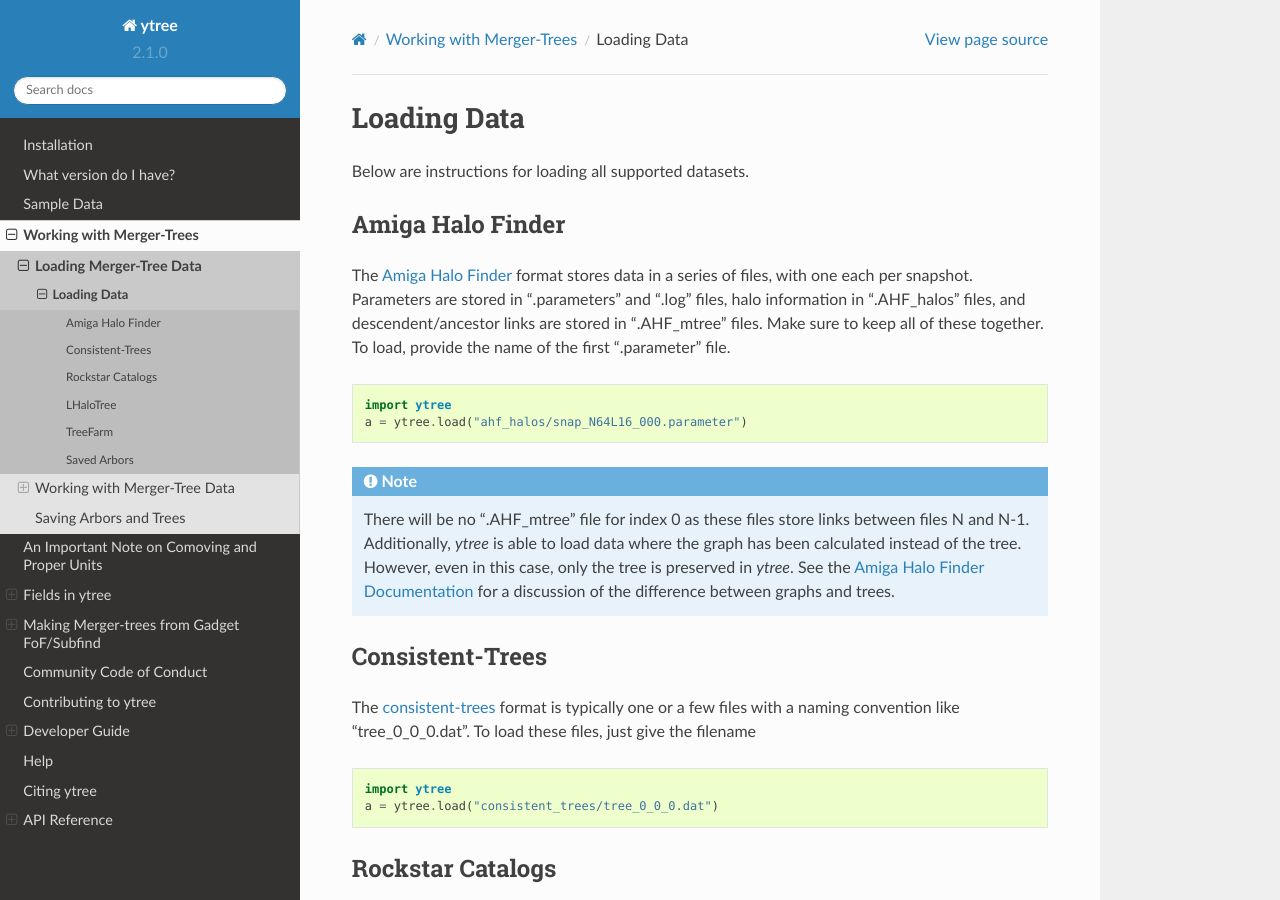
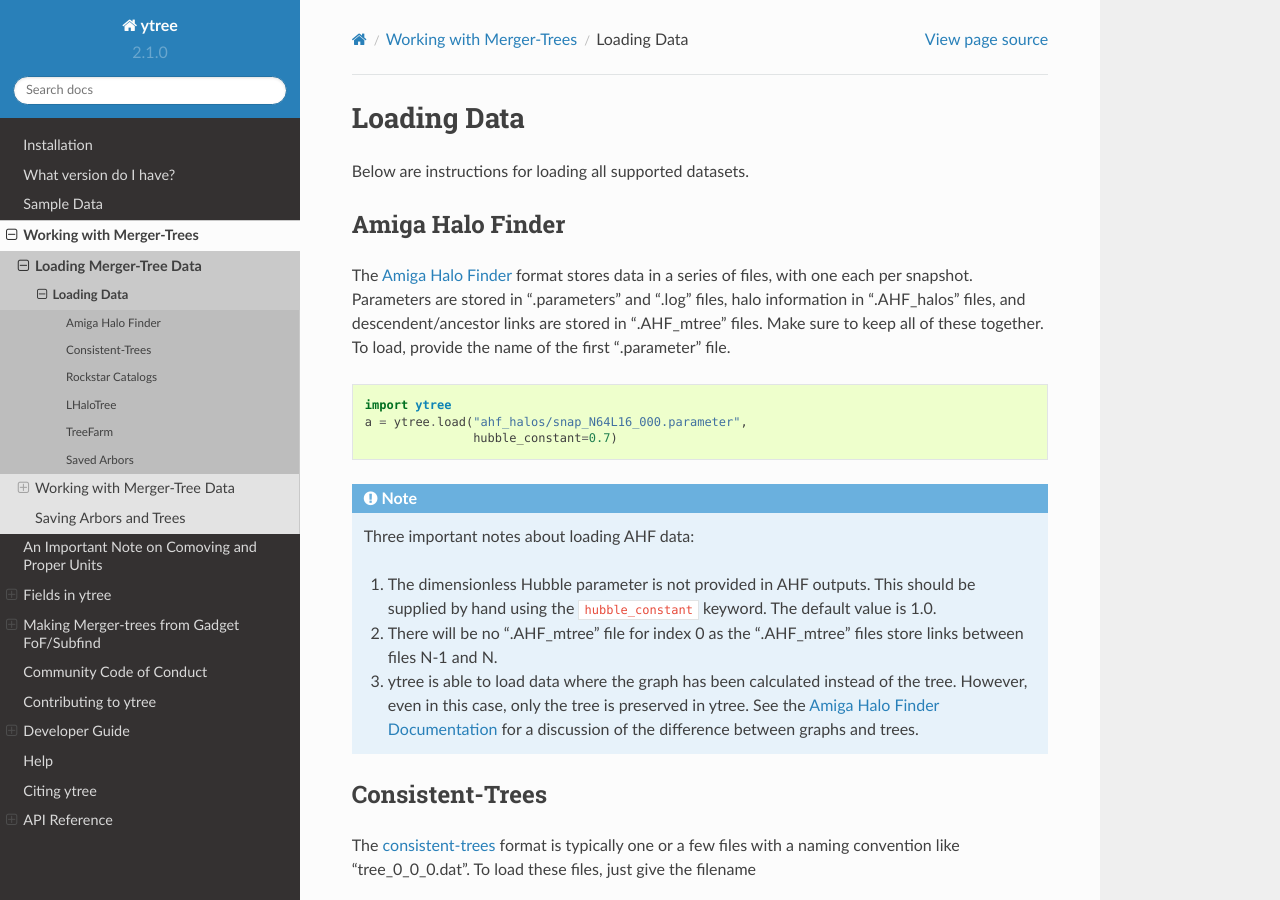
Before and after one commit to ytree-project/ytree, a Sphinx documentation site: the page built from doc/source/Loading.rst, in a window 1280 px wide and 900 px high. Built offline with Sphinx 7.4.7 and the Read the Docs theme 2.0.0, drawn with Linux system fonts in a browser that asks for light colours.

Commit message:
Updating documentation.

```diff
--- a/doc/source/Loading.rst
+++ b/doc/source/Loading.rst
@@ -18,15 +18,24 @@
 .. code-block:: python
 
    import ytree
-   a = ytree.load("ahf_halos/snap_N64L16_000.parameter")
+   a = ytree.load("ahf_halos/snap_N64L16_000.parameter",
+                  hubble_constant=0.7)
 
-.. note:: There will be no ".AHF_mtree" file for index 0 as these files store
-          links between files N and N-1. Additionally, `ytree` is able to load
-          data where the graph has been calculated instead of the tree.
-          However, even in this case, only the tree is preserved in `ytree`.
-          See the `Amiga Halo Finder Documentation
-          <http://popia.ft.uam.es/AHF/Documentation.html>`_ for a discussion
-          of the difference between graphs and trees.
+.. note:: Three important notes about loading AHF data:
+
+          1. The dimensionless Hubble parameter is not provided in AHF
+             outputs.  This should be supplied by hand using the
+             ``hubble_constant`` keyword. The default value is 1.0.
+
+          2. There will be no ".AHF_mtree" file for index 0 as the
+             ".AHF_mtree" files store links between files N-1 and N.
+
+          3. ytree is able to load data where the graph has been
+             calculated instead of the tree. However, even in this case,
+             only the tree is preserved in ytree. See the `Amiga Halo
+             Finder Documentation
+             <http://popia.ft.uam.es/AHF/Documentation.html>`_
+             for a discussion of the difference between graphs and trees.
 
 Consistent-Trees
 ----------------
```
Also changed, not shown: 1 other file.
